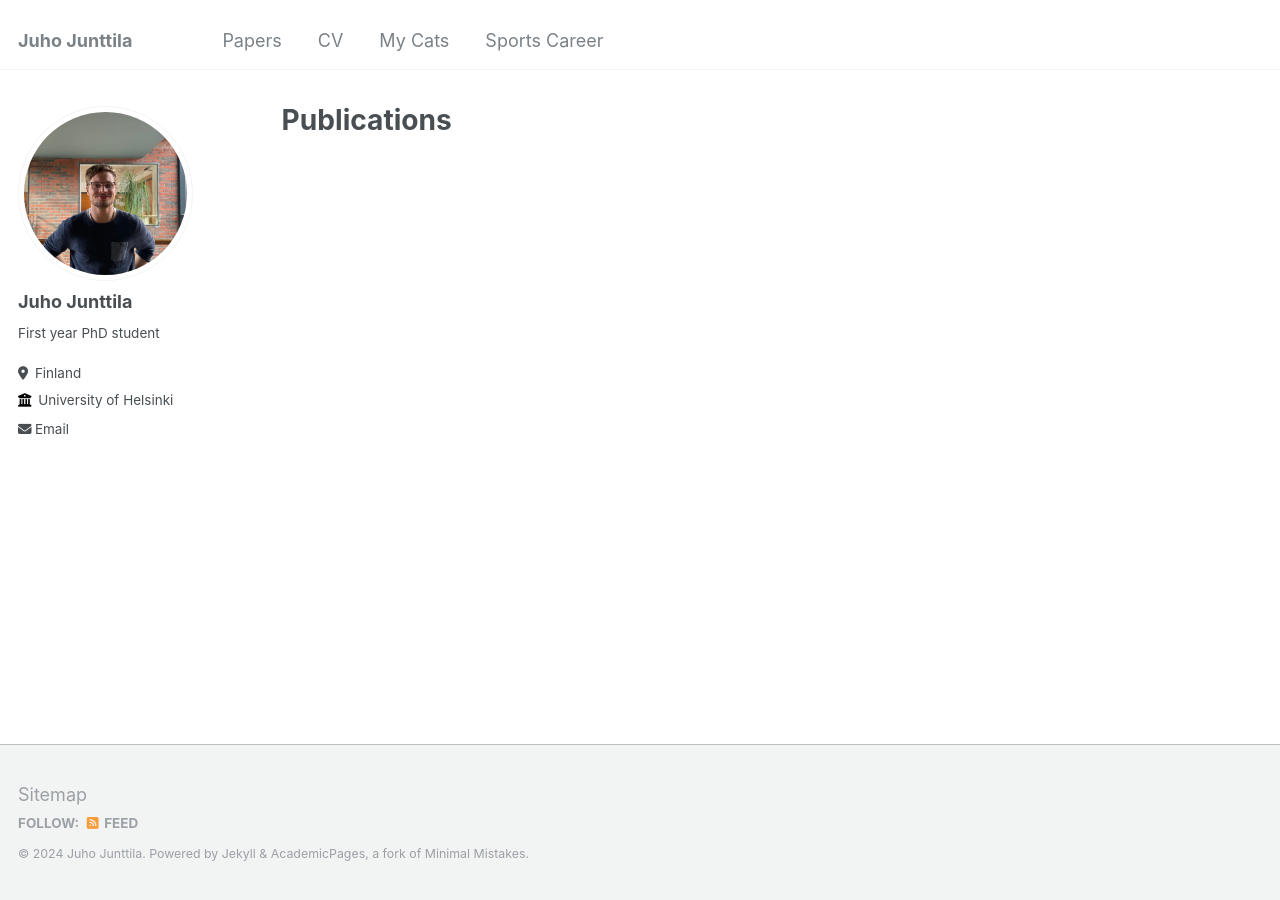
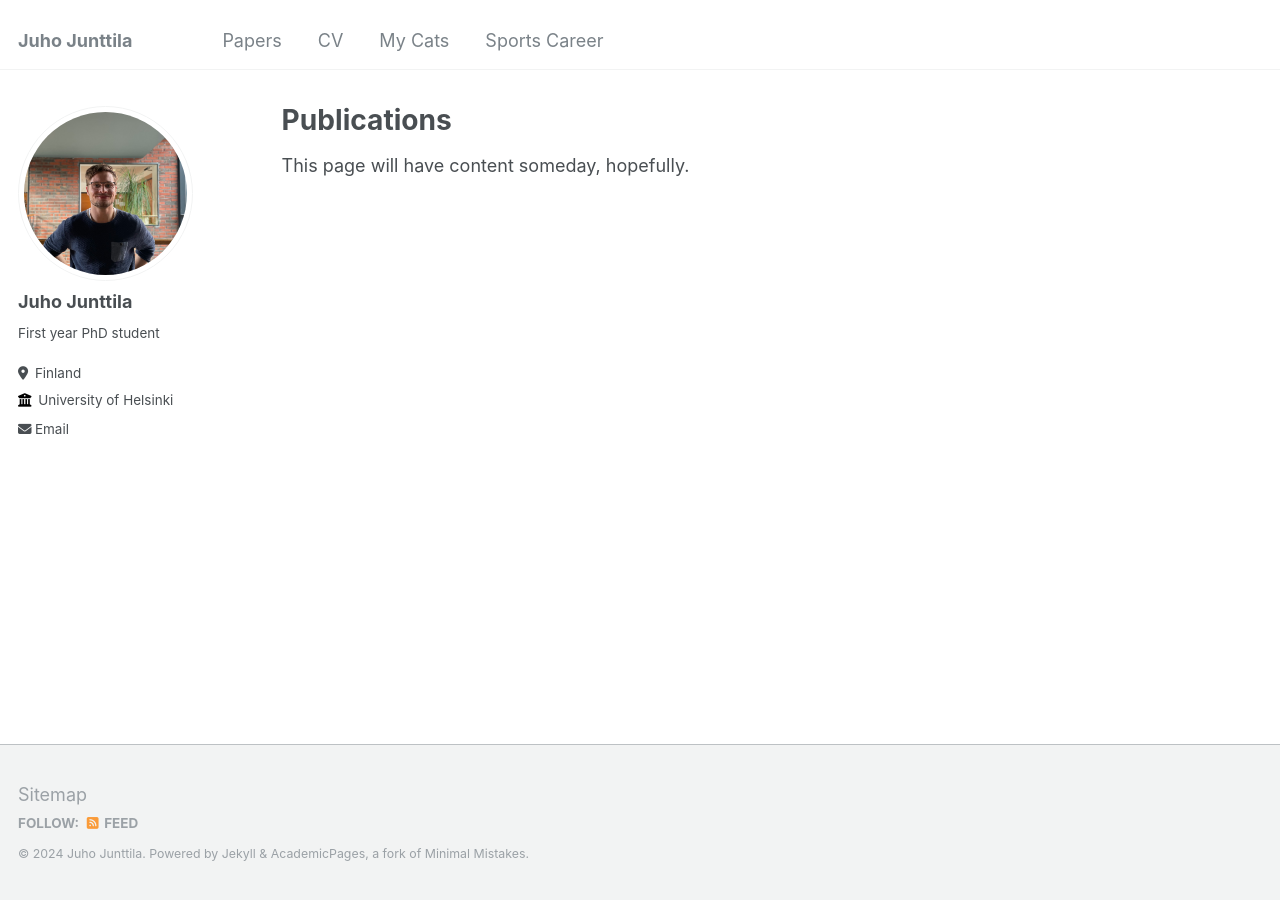
Before and after one commit to Juho-Junttila/Juho-Junttila.github.io, a Jekyll site: the page built from _pages/publications.md, in a window 1280 px wide. Built offline with Jekyll 4.4.1, drawn with Linux system fonts in a browser that asks for light colours.

Commit message:
Update publications.md

```diff
--- a/_pages/publications.md
+++ b/_pages/publications.md
@@ -4,3 +4,5 @@ title: "Publications"
 permalink: /publications/
 author_profile: true
 ---
+
+This page will have content someday, hopefully.
```
